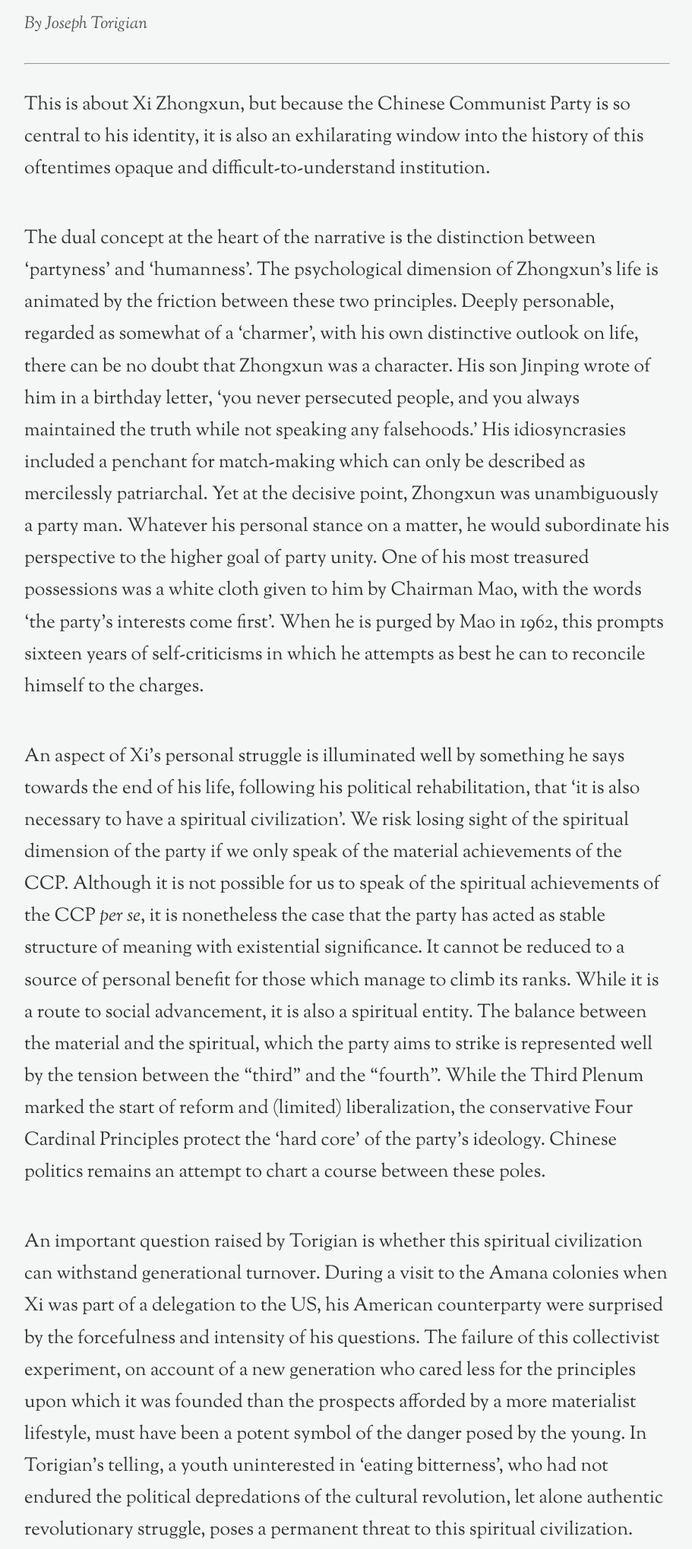
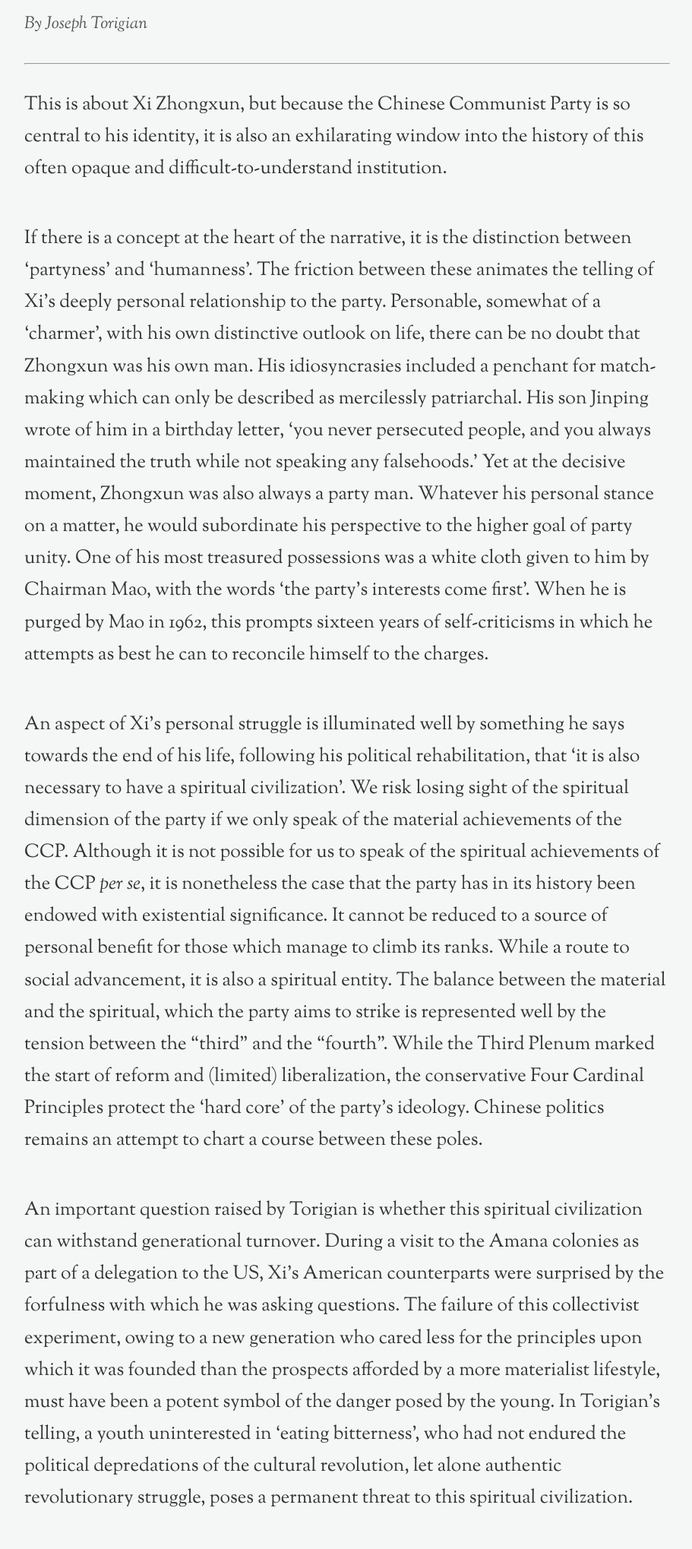
Before and after one commit to theocapocci/respublicadigitalis.uk-V1, an Astro site: page /republic/library/the-partys-interests-come-first in a window 1280 px wide. Shown: the part 365-2404 px from the top of the page at 76% size, without its empty margins (183-1094 px from the left). Built offline with nearby package versions, Linux system fonts and the light colour scheme; Astro itself is replaced by a stand-in of ours; a web font is replaced by a local one.

Commit message:
chore: Sync notes from Obsidian vault

```diff
--- a/src/content/literature/the-partys-interests-come-first.md
+++ b/src/content/literature/the-partys-interests-come-first.md
@@ -7,13 +7,13 @@ tags:
 publish: true
 datePublished: 2025-07-29T18:03:00.000Z
 ---
-This is about Xi Zhongxun, but because the Chinese Communist Party is so central to his identity, it is also an exhilarating window into the history of this oftentimes opaque and difficult-to-understand institution.
+This is about Xi Zhongxun, but because the Chinese Communist Party is so central to his identity, it is also an exhilarating window into the history of this often opaque and difficult-to-understand institution.
 
-The dual concept at the heart of the narrative is the distinction between  ‘partyness’ and ‘humanness’. The psychological dimension of Zhongxun’s life is animated by the friction between these two principles. Deeply personable, regarded as somewhat of a ‘charmer’, with his own distinctive outlook on life, there can be no doubt that Zhongxun was a character. His son Jinping wrote of him in a birthday letter, ‘you never persecuted people, and you always maintained the truth while not speaking any falsehoods.’ His idiosyncrasies included a penchant for match-making which can only be described as mercilessly patriarchal. Yet at the decisive point, Zhongxun was unambiguously a party man. Whatever his personal stance on a matter, he would subordinate his perspective to the higher goal of party unity. One of his most treasured possessions was a white cloth given to him by Chairman Mao, with the words ‘the party’s interests come first’. When he is purged by Mao in 1962, this prompts sixteen years of self-criticisms in which he attempts as best he can to reconcile himself to the charges.
+If there is a concept at the heart of the narrative, it is the distinction between  ‘partyness’ and ‘humanness’. The friction between these animates the telling of Xi’s deeply personal relationship to the party. Personable, somewhat of a ‘charmer’, with his own distinctive outlook on life, there can be no doubt that Zhongxun was his own man. His idiosyncrasies included a penchant for match-making which can only be described as mercilessly patriarchal. His son Jinping wrote of him in a birthday letter, ‘you never persecuted people, and you always maintained the truth while not speaking any falsehoods.’ Yet at the decisive moment, Zhongxun was also always a party man. Whatever his personal stance on a matter, he would subordinate his perspective to the higher goal of party unity. One of his most treasured possessions was a white cloth given to him by Chairman Mao, with the words ‘the party’s interests come first’. When he is purged by Mao in 1962, this prompts sixteen years of self-criticisms in which he attempts as best he can to reconcile himself to the charges.
 
-An aspect of Xi’s personal struggle is illuminated well by something he says towards the end of his life, following his political rehabilitation, that ‘it is also necessary to have a spiritual civilization’. We risk losing sight of the spiritual dimension of the party if we only speak of the material achievements of the CCP. Although it is not possible for us to speak of the spiritual achievements of the CCP *per se*, it is nonetheless the case that the party has acted as stable structure of meaning with existential significance. It cannot be reduced to a source of personal benefit for those which manage to climb its ranks. While it is a route to social advancement, it is also a spiritual entity. The balance between the material and the spiritual, which the party aims to strike is represented well by the tension between the “third” and the “fourth”.  While the Third Plenum marked the start of reform and (limited) liberalization, the conservative Four Cardinal Principles protect the ‘hard core’ of the party’s ideology. Chinese politics remains an attempt to chart a course between these poles.
+An aspect of Xi’s personal struggle is illuminated well by something he says towards the end of his life, following his political rehabilitation, that ‘it is also necessary to have a spiritual civilization’. We risk losing sight of the spiritual dimension of the party if we only speak of the material achievements of the CCP. Although it is not possible for us to speak of the spiritual achievements of the CCP *per se*, it is nonetheless the case that the party has in its history been endowed with existential significance. It cannot be reduced to a source of personal benefit for those which manage to climb its ranks. While a route to social advancement, it is also a spiritual entity. The balance between the material and the spiritual, which the party aims to strike is represented well by the tension between the “third” and the “fourth”.  While the Third Plenum marked the start of reform and (limited) liberalization, the conservative Four Cardinal Principles protect the ‘hard core’ of the party’s ideology. Chinese politics remains an attempt to chart a course between these poles.
 
-An important question raised by Torigian is whether this spiritual civilization can withstand generational turnover. During a visit to the Amana colonies when Xi was part of a delegation to the US, his American counterparty were surprised by the forcefulness and intensity of his questions. The failure of this collectivist experiment, on account of a new generation who cared less for the principles upon which it was founded than the prospects afforded by a more materialist lifestyle, must have been a potent symbol of the danger posed by the young. In Torigian’s telling, a youth uninterested in ‘eating bitterness’, who had not endured the political depredations of the cultural revolution, let alone authentic revolutionary struggle, poses a permanent threat to this spiritual civilization.
+An important question raised by Torigian is whether this spiritual civilization can withstand generational turnover. During a visit to the Amana colonies as part of a delegation to the US, Xi’s American counterparts were surprised by the forfulness with which he was asking questions. The failure of this collectivist experiment, owing to a new generation who cared less for the principles upon which it was founded than the prospects afforded by a more materialist lifestyle, must have been a potent symbol of the danger posed by the young. In Torigian’s telling, a youth uninterested in ‘eating bitterness’, who had not endured the political depredations of the cultural revolution, let alone authentic revolutionary struggle, poses a permanent threat to this spiritual civilization.
 
 
 
```
